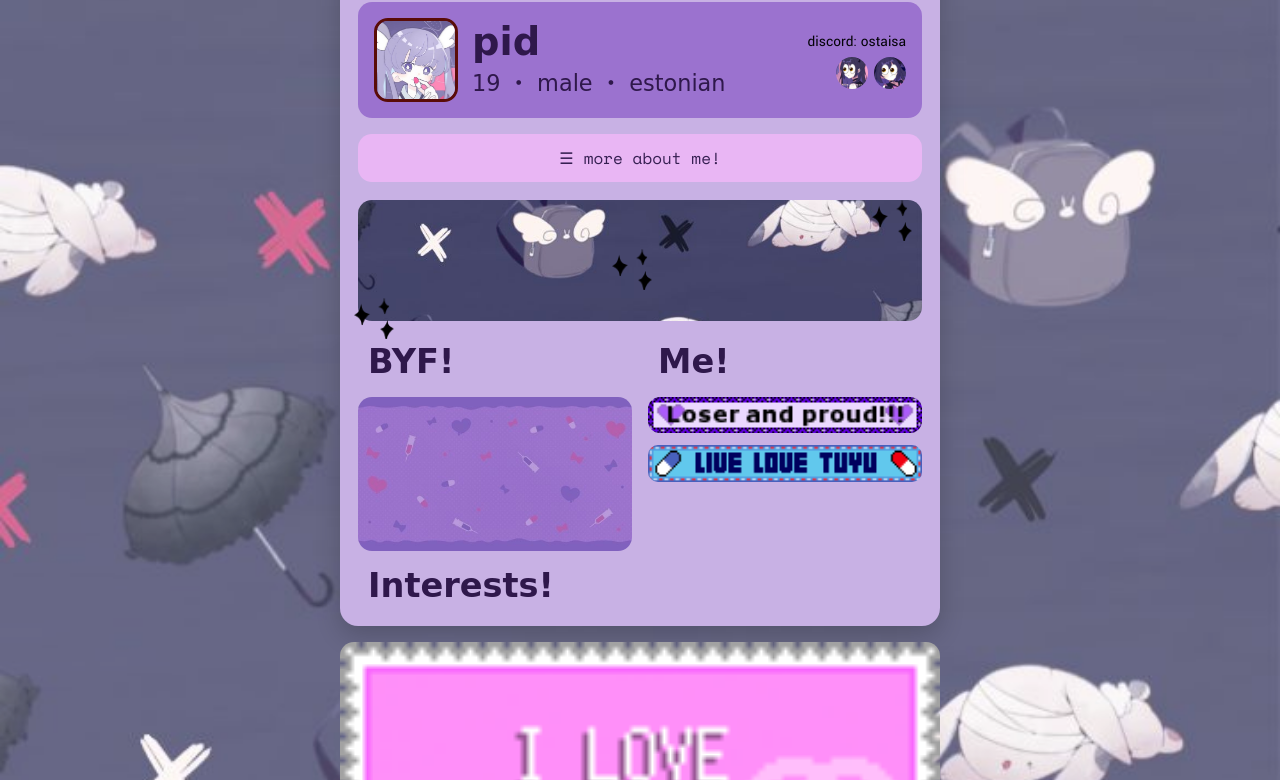
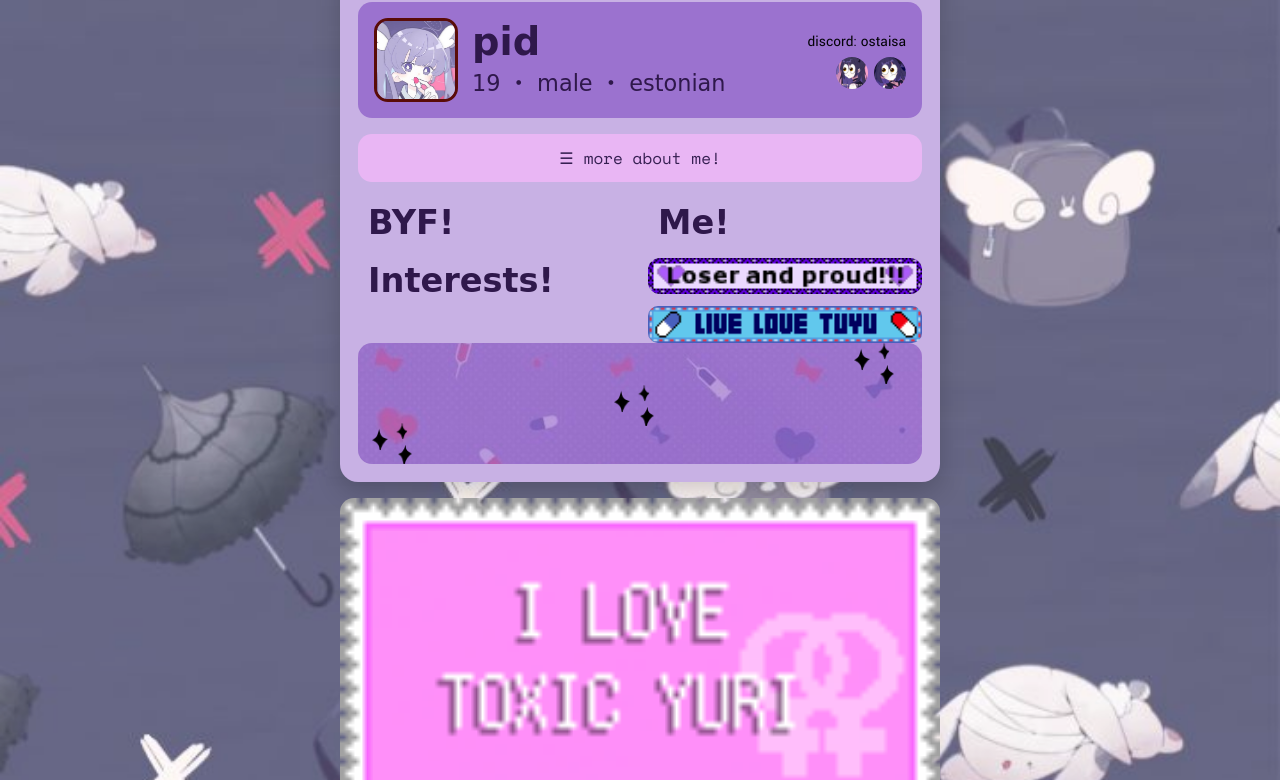
Before and after one commit to pidginpid/pidginpid.github.io, a plain HTML site: page index.html in a window 1280 px wide. Shown: the part 320-1100 px from the top of the page. Drawn offline with nearby package versions, Linux system fonts and the light colour scheme; a web font is replaced by a local one.

Commit message:
banner location changed, images changed

```diff
--- a/index.html
+++ b/index.html
@@ -44,13 +44,6 @@
         </div>
       </section>
 
-      <div class="banner2">
-        <img src="assets/74ab510609c0ba68bbf1 (1).jpg" alt="decorative banner" />
-        <img class="sticker sticker--a" src="assets/animatedEffect.webp" alt="animated decorative sticker" />
-        <img class="sticker sticker--b" src="assets/animatedEffect.webp" alt="animated decorative sticker" />
-        <img class="sticker sticker--c" src="assets/animatedEffect.webp" alt="animated decorative sticker" />
-      </div>
-
       <section class="about" id="about">
         <div class="about__columns">
           <div class="about__col">
@@ -64,8 +57,6 @@
                 </p>
               </div>
             </details>
-
-            <img class="about__photo" src="assets/profile-alt.jpg" alt="another pid image" />
 
             <details class="about__details" name="about-accordion">
               <summary class="about__summary">
@@ -96,6 +87,14 @@
               <img class="about__me-strip" src="assets/decor-2.gif" alt="decorative strip" />
           </div>
         </div>
+
+      <div class="banner2">
+        <img src="assets/profile-alt.jpg" alt="decorative banner" />
+        <img class="sticker sticker--a" src="assets/animatedEffect.webp" alt="animated decorative sticker" />
+        <img class="sticker sticker--b" src="assets/animatedEffect.webp" alt="animated decorative sticker" />
+        <img class="sticker sticker--c" src="assets/animatedEffect.webp" alt="animated decorative sticker" />
+      </div>
+
       </section>
     </div>
 
--- a/styles.css
+++ b/styles.css
@@ -190,7 +190,6 @@ a {
 
 .banner2 {
   position: relative;
-  padding: 0 18px 18px;
 }
 
 .banner2 img:first-child {
```
